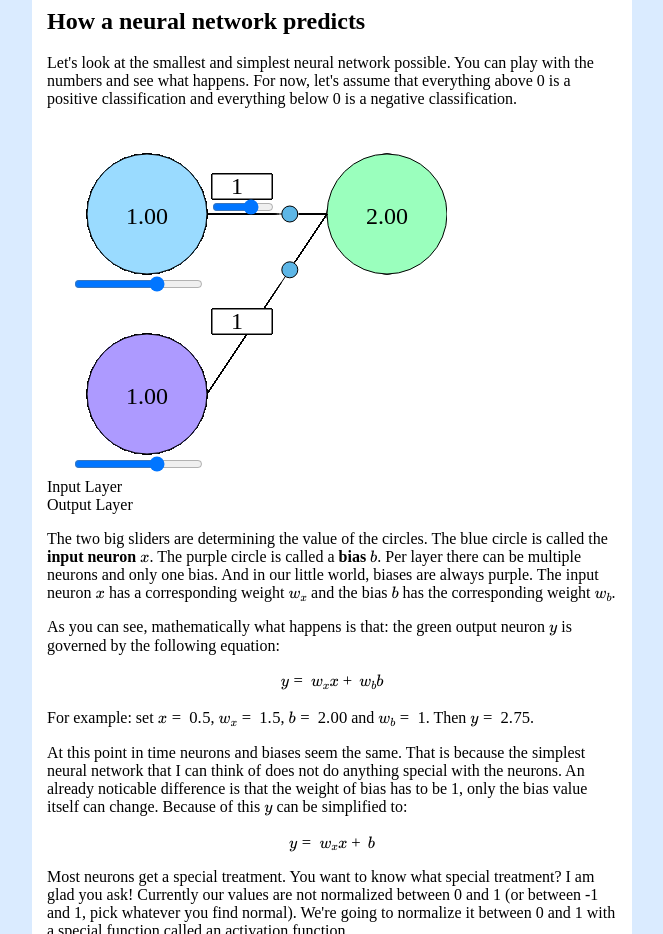
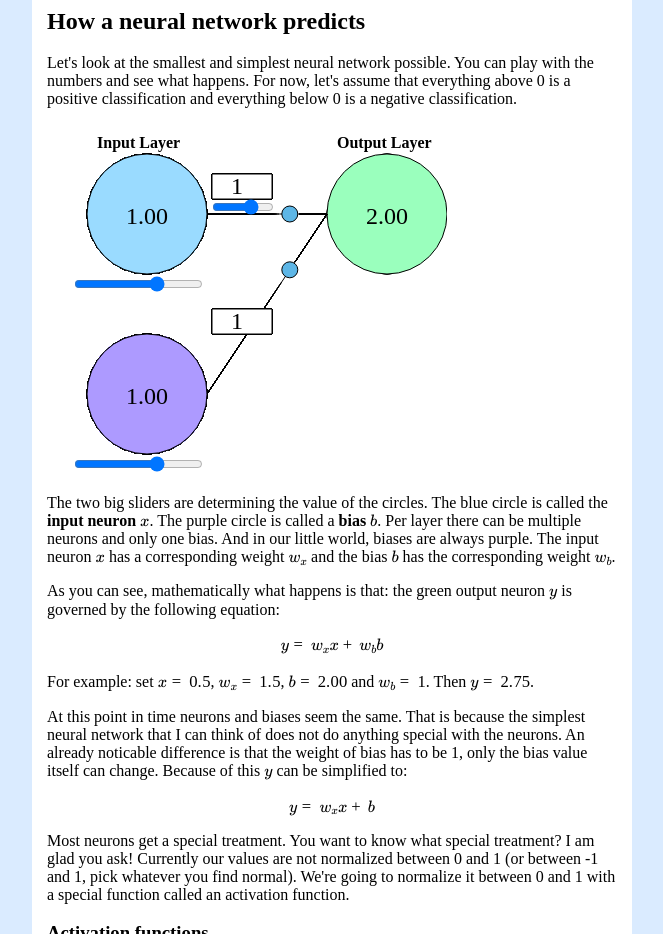
Before and after one commit to melvinroest/Interactive-Neural-Networks, a plain HTML site: page index.html in a window 1280 px wide. Shown: the part 840-1774 px from the top of the page, without its empty margins (308-971 px from the left). Drawn offline with nearby package versions, Linux system fonts and the light colour scheme; some packages are replaced by stand-ins of ours.

Commit message:
slightly prettier

```diff
--- a/style.css
+++ b/style.css
@@ -55,3 +55,17 @@ aside {
   left: 163px;
   width: 62px;
 }
+
+#simplest-ann-input-layer {
+  position: absolute;
+  top: 10px;
+  left: 50px;
+  font-weight: 900;
+}
+
+#simplest-ann-output-layer {
+  position: absolute;
+  top: 10px;
+  left: 290px;
+  font-weight: 900;
+}
```
